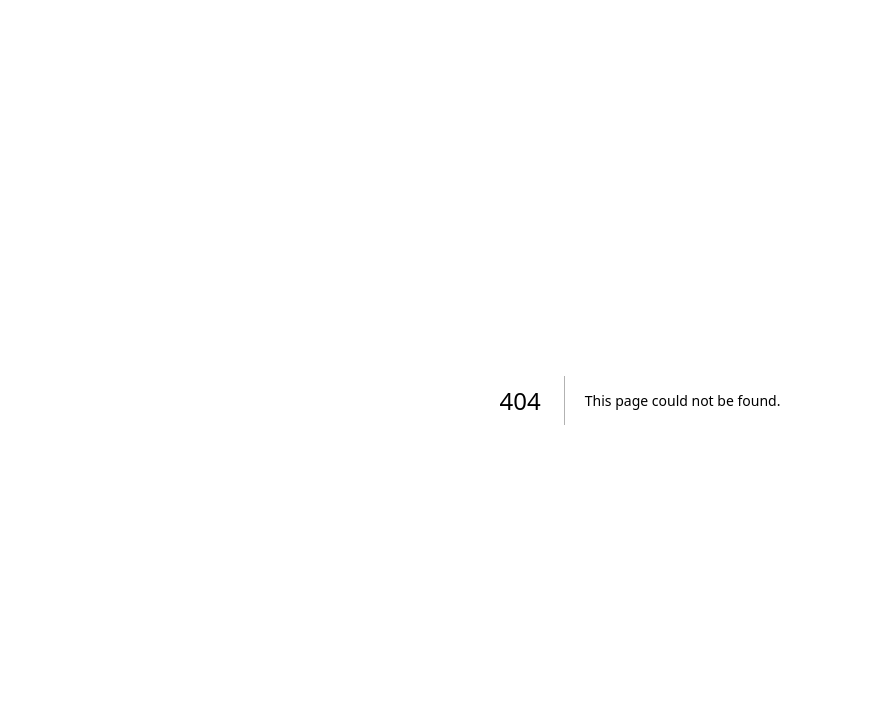
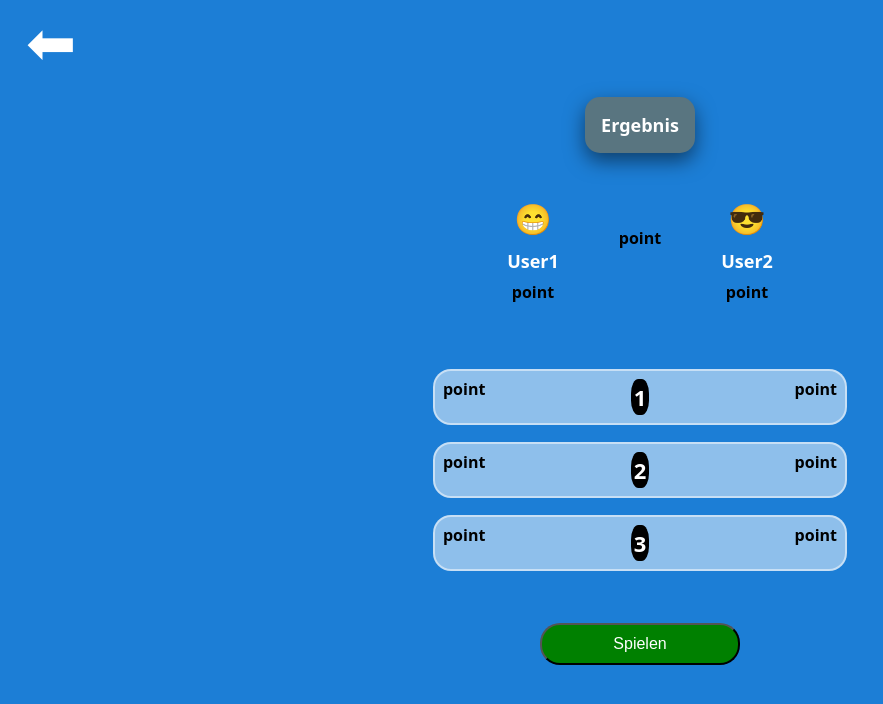
Before and after one commit to Efendi5/capstone-project, a Next.js app: page /resultList in a window 1280 px wide. Before the commit this address had no page. Shown: the top 704 px of the page, without its empty margins (0-883 px from the left). Built offline with nearby package versions, Linux system fonts and the light colour scheme.

Commit message:
modified components: NextButton, QuizForm, UserPoints, adding resultListPage, Header, MainMenu, PlayAgainButton,Result

```diff
--- a/components/QuizCardPage/NextButton/index.js
+++ b/components/QuizCardPage/NextButton/index.js
@@ -1,4 +1,5 @@
 import styled from "styled-components";
+import { useRouter } from "next/router";
 
 export default function NextButton({
   isDisabled,
@@ -8,13 +9,26 @@ export default function NextButton({
   setTimeLeft,
   setIndex,
   setSelectedAnswer,
+  setClickCounter,
+  clickCounter,
+  points1,
 }) {
+  const { push } = useRouter();
+
   const handleNextClick = () => {
     setIndex(index + 1);
     setSelectedAnswer("");
     setIsDisabled(false);
     setIsTimerPaused(false);
     setTimeLeft(15);
+    setClickCounter(clickCounter + 1);
+    if (clickCounter === 2) {
+      setClickCounter(0);
+      push({
+        pathname: "/resultList",
+        query: { points1 },
+      });
+    }
   };
 
   return (
--- a/components/QuizCardPage/QuizForm/index.js
+++ b/components/QuizCardPage/QuizForm/index.js
@@ -15,6 +15,7 @@ export default function QuizForm() {
   const [isTimerPaused, setIsTimerPaused] = useState(false);
   const [timeLeft, setTimeLeft] = useState(20);
   const [index, setIndex] = useState(0);
+  const [clickCounter, setClickCounter] = useState(0);
   const question = questions[index].question;
 
   return (
@@ -47,6 +48,10 @@ export default function QuizForm() {
           setIsDisabled={setIsDisabled}
           setIsTimerPaused={setIsTimerPaused}
           setTimeLeft={setTimeLeft}
+          setClickCounter={setClickCounter}
+          clickCounter={clickCounter}
+          points1={points1}
+          setPoints1={setPoints1}
         ></NextButton>
       </StyledForm>
     </>
--- a/components/QuizCardPage/UserPoints/index.js
+++ b/components/QuizCardPage/UserPoints/index.js
@@ -16,7 +16,7 @@ export default function UserPoints({ points }) {
 }
 
 export const StyledPoints = styled.div`
-  margin-top: -20px;
+  margin-top: -15px;
   font-size: 16px;
   color: black;
   margin-bottom: 1px;
--- /dev/null
+++ b/components/ResultListPage/Header/index.js
@@ -0,0 +1,33 @@
+import styled from "styled-components";
+import User, { StyledUser, StyledName } from "../../QuizCardPage/User";
+import UserPoints from "../../QuizCardPage/UserPoints";
+
+export default function Header({ points }) {
+  return (
+    <StyledDiv>
+      <UserContainer>
+        <User name="User1" aria-label="Smiley" emoji="😁" />
+      </UserContainer>
+      <PointsContainer>
+        <UserPoints points={points} />
+      </PointsContainer>
+      <UserContainer>
+        <User name="User2" aria-label="Smiley" emoji="😎" />
+      </UserContainer>
+    </StyledDiv>
+  );
+}
+
+export const StyledDiv = styled.div`
+  display: flex;
+  justify-content: center;
+  align-items: center;
+`;
+
+export const UserContainer = styled.div`
+  margin: 20px;
+`;
+
+export const PointsContainer = styled.div`
+  margin: 35px;
+`;
--- /dev/null
+++ b/components/ResultListPage/MainMenu/index.js
@@ -0,0 +1,15 @@
+import styled from "styled-components";
+import Link from "next/link";
+
+export default function MainMenu() {
+  return <StyledLink href="/MainMenu"> ⬅ </StyledLink>;
+}
+
+export const StyledLink = styled.a`
+  cursor: pointer;
+  font-size: 60px;
+  text-decoration: none;
+  margin-right: auto;
+  margin-left: 20px;
+  color: white;
+`;
--- /dev/null
+++ b/components/ResultListPage/PlayAgainButton/index.js
@@ -0,0 +1,31 @@
+import styled from "styled-components";
+import { useRouter } from "next/router";
+
+export default function PlayAgainButton() {
+  const { push } = useRouter();
+  const handleNextClick = () => {
+    push("http://localhost:3000/");
+  };
+
+  return (
+    <StyledButtonPlayAgain onClick={handleNextClick} type="button">
+      Spielen
+    </StyledButtonPlayAgain>
+  );
+}
+
+export const StyledButtonPlayAgain = styled.button`
+  display: block;
+  justify-content: center;
+  width: 60%;
+  text-align: center;
+  max-width: 200px;
+  padding: 10px;
+  background-color: green;
+  border-radius: 20px;
+  color: white;
+  font-size: 16px;
+  cursor: pointer;
+  margin-top: 20px;
+  margin-bottom: 20px;
+`;
--- /dev/null
+++ b/components/ResultListPage/Result/index.js
@@ -0,0 +1,57 @@
+import styled from "styled-components";
+import UserPoints from "../../QuizCardPage/UserPoints";
+import AnswerButtons from "../../QuizCardPage/AnswerButton";
+import QuizForm from "../../QuizCardPage/QuizForm";
+
+export default function Result({ points }) {
+  return (
+    <StyledDiv>
+      <Row>
+        <UserPoints points={points} />
+        <RoundNumber>1</RoundNumber>
+        <UserPoints points={points} />
+      </Row>
+      <Row>
+        <UserPoints points={points} />
+        <RoundNumber>2</RoundNumber>
+        <UserPoints points={points} />
+      </Row>
+      <Row>
+        <UserPoints points={points} />
+        <RoundNumber>3</RoundNumber>
+        <UserPoints points={points} />
+      </Row>
+    </StyledDiv>
+  );
+}
+
+const StyledDiv = styled.div`
+  display: flex;
+  justify-content: center;
+  align-items: center;
+  flex-wrap: wrap;
+  margin: 30px;
+`;
+
+const Row = styled.div`
+  display: flex;
+  justify-content: space-between;
+  align-items: center;
+  width: 90%;
+  margin: 15px;
+  margin-bottom: 2px;
+  border: 2px solid rgba(255, 255, 255, 0.5);
+  border-radius: 18px;
+  background: rgba(255, 255, 255, 0.5);
+  padding: 8px;
+`;
+
+const RoundNumber = styled.p`
+  margin: 0;
+  font-size: 22px;
+  font-weight: bold;
+  color: white;
+  padding: 3px;
+  border-radius: 40%;
+  background-color: black;
+`;
--- /dev/null
+++ b/pages/resultList.js
@@ -0,0 +1,43 @@
+import Header from "../components/ResultListPage/Header";
+import MainMenu from "../components/ResultListPage/MainMenu";
+import styled from "styled-components";
+import Result from "../components/ResultListPage/Result";
+import PlayAgainButton from "../components/ResultListPage/PlayAgainButton";
+
+export default function ResultList() {
+  return (
+    <StyledForm>
+      <MainMenu />
+      <StyledParagraph>
+        <strong>Ergebnis</strong>
+      </StyledParagraph>
+      <Header />
+      <Result />
+      <PlayAgainButton />
+    </StyledForm>
+  );
+}
+
+export const StyledForm = styled.form`
+  display: flex;
+  flex-direction: column;
+  align-items: center;
+  width: 100%;
+  flex-wrap: wrap;
+`;
+
+export const StyledParagraph = styled.p`
+  display: flex;
+  justify-content: center;
+  align-items: center;
+  font-size: 18px;
+  margin-top: 10px;
+  max-width: 400px;
+  margin: 15px;
+  padding: 16px;
+  background: #597580;
+  border-radius: 15px;
+  color: white;
+
+  box-shadow: 0 8px 20px rgba(0, 0, 0, 0.5);
+`;
```
